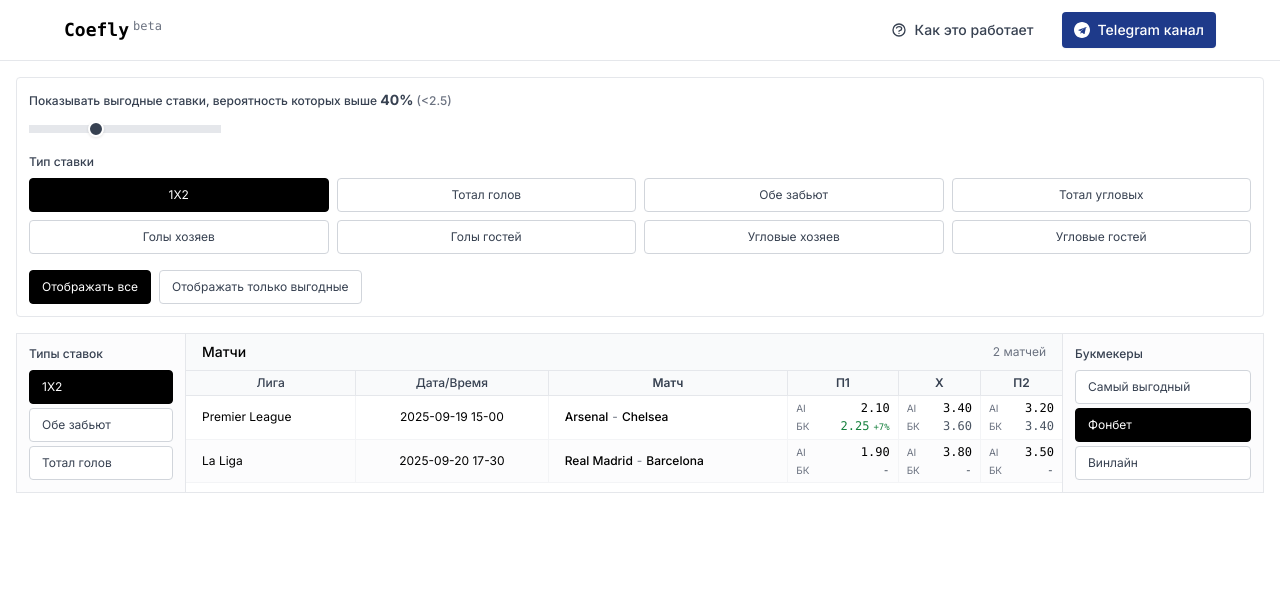
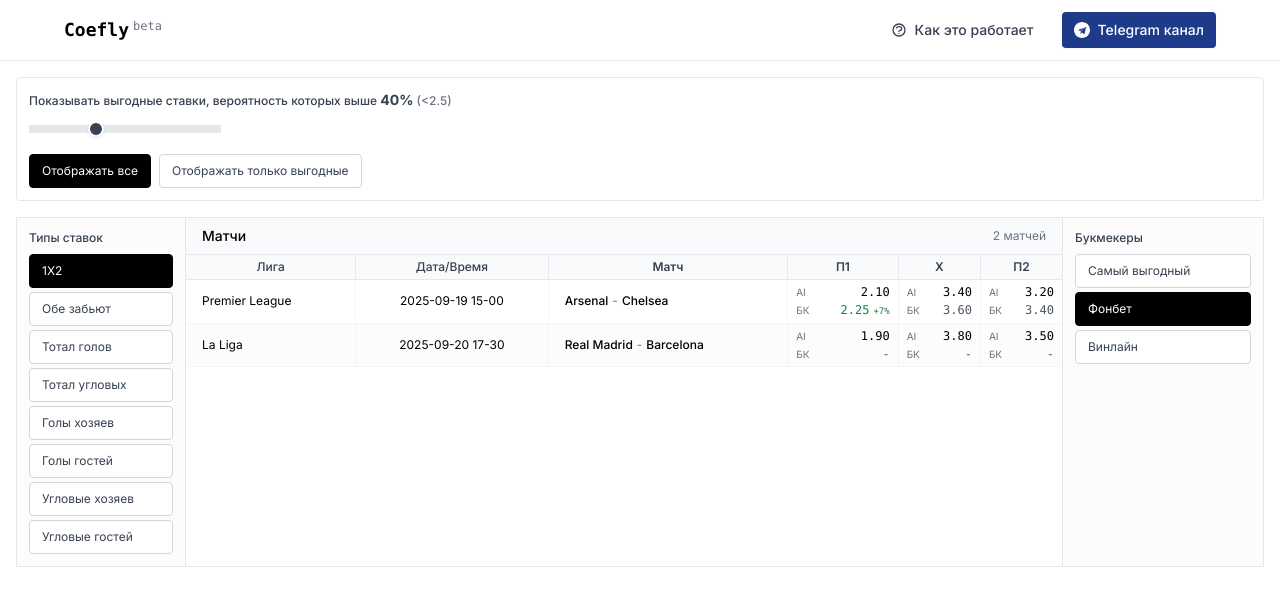
Before and after one commit to dreatrio-yaby/true-coef-site, a Next.js app: page / in a window 1280 px wide. Shown: the top 606 px of the page. Built offline with nearby package versions, Linux system fonts and the light colour scheme.

Commit message:
feat: update BetTypeSelector and FilterPanel to include new bet types for enhanced betting options

```diff
--- a/src/components/BetTypeSelector.tsx
+++ b/src/components/BetTypeSelector.tsx
@@ -10,6 +10,11 @@ export function BetTypeSelector() {
     { key: '1x2', label: '1X2' },
     { key: 'both_teams_to_score', label: 'Обе забьют' },
     { key: 'goals', label: 'Тотал голов' },
+    { key: 'total_corners', label: 'Тотал угловых' },
+    { key: 'home_goals', label: 'Голы хозяев' },
+    { key: 'away_goals', label: 'Голы гостей' },
+    { key: 'home_corners', label: 'Угловые хозяев' },
+    { key: 'away_corners', label: 'Угловые гостей' },
   ]
 
   return (
--- a/src/components/FilterPanel.tsx
+++ b/src/components/FilterPanel.tsx
@@ -50,93 +50,6 @@ export function FilterPanel() {
         </div>
       </div>
 
-      {/* Типы ставок */}
-      <div className="mb-4">
-        <h3 className="text-xs font-medium mb-2 text-gray-700">Тип ставки</h3>
-        <div className="grid grid-cols-2 sm:grid-cols-3 md:grid-cols-4 gap-2">
-          <button
-            className={`px-3 py-2 text-xs border rounded ${
-              filters.betType === '1x2'
-                ? 'bg-black text-white border-black'
-                : 'bg-white text-gray-700 border-gray-300 hover:bg-gray-50'
-            }`}
-            onClick={() => updateFilter({ betType: '1x2' })}
-          >
-            1X2
-          </button>
-          <button
-            className={`px-3 py-2 text-xs border rounded ${
-              filters.betType === 'goals'
-                ? 'bg-black text-white border-black'
-                : 'bg-white text-gray-700 border-gray-300 hover:bg-gray-50'
-            }`}
-            onClick={() => updateFilter({ betType: 'goals' })}
-          >
-            Тотал голов
-          </button>
-          <button
-            className={`px-3 py-2 text-xs border rounded ${
-              filters.betType === 'both_teams_to_score'
-                ? 'bg-black text-white border-black'
-                : 'bg-white text-gray-700 border-gray-300 hover:bg-gray-50'
-            }`}
-            onClick={() => updateFilter({ betType: 'both_teams_to_score' })}
-          >
-            Обе забьют
-          </button>
-          <button
-            className={`px-3 py-2 text-xs border rounded ${
-              filters.betType === 'total_corners'
-                ? 'bg-black text-white border-black'
-                : 'bg-white text-gray-700 border-gray-300 hover:bg-gray-50'
-            }`}
-            onClick={() => updateFilter({ betType: 'total_corners' })}
-          >
-            Тотал угловых
-          </button>
-          <button
-            className={`px-3 py-2 text-xs border rounded ${
-              filters.betType === 'home_goals'
-                ? 'bg-black text-white border-black'
-                : 'bg-white text-gray-700 border-gray-300 hover:bg-gray-50'
-            }`}
-            onClick={() => updateFilter({ betType: 'home_goals' })}
-          >
-            Голы хозяев
-          </button>
-          <button
-            className={`px-3 py-2 text-xs border rounded ${
-              filters.betType === 'away_goals'
-                ? 'bg-black text-white border-black'
-                : 'bg-white text-gray-700 border-gray-300 hover:bg-gray-50'
-            }`}
-            onClick={() => updateFilter({ betType: 'away_goals' })}
-          >
-            Голы гостей
-          </button>
-          <button
-            className={`px-3 py-2 text-xs border rounded ${
-              filters.betType === 'home_corners'
-                ? 'bg-black text-white border-black'
-                : 'bg-white text-gray-700 border-gray-300 hover:bg-gray-50'
-            }`}
-            onClick={() => updateFilter({ betType: 'home_corners' })}
-          >
-            Угловые хозяев
-          </button>
-          <button
-            className={`px-3 py-2 text-xs border rounded ${
-              filters.betType === 'away_corners'
-                ? 'bg-black text-white border-black'
-                : 'bg-white text-gray-700 border-gray-300 hover:bg-gray-50'
-            }`}
-            onClick={() => updateFilter({ betType: 'away_corners' })}
-          >
-            Угловые гостей
-          </button>
-        </div>
-      </div>
-
       {/* Кнопки отображения */}
       <div>
         <div className="flex flex-col sm:flex-row gap-2">
```
Also changed, not shown: 1 other file (tests, documents, lock files or other folders).
